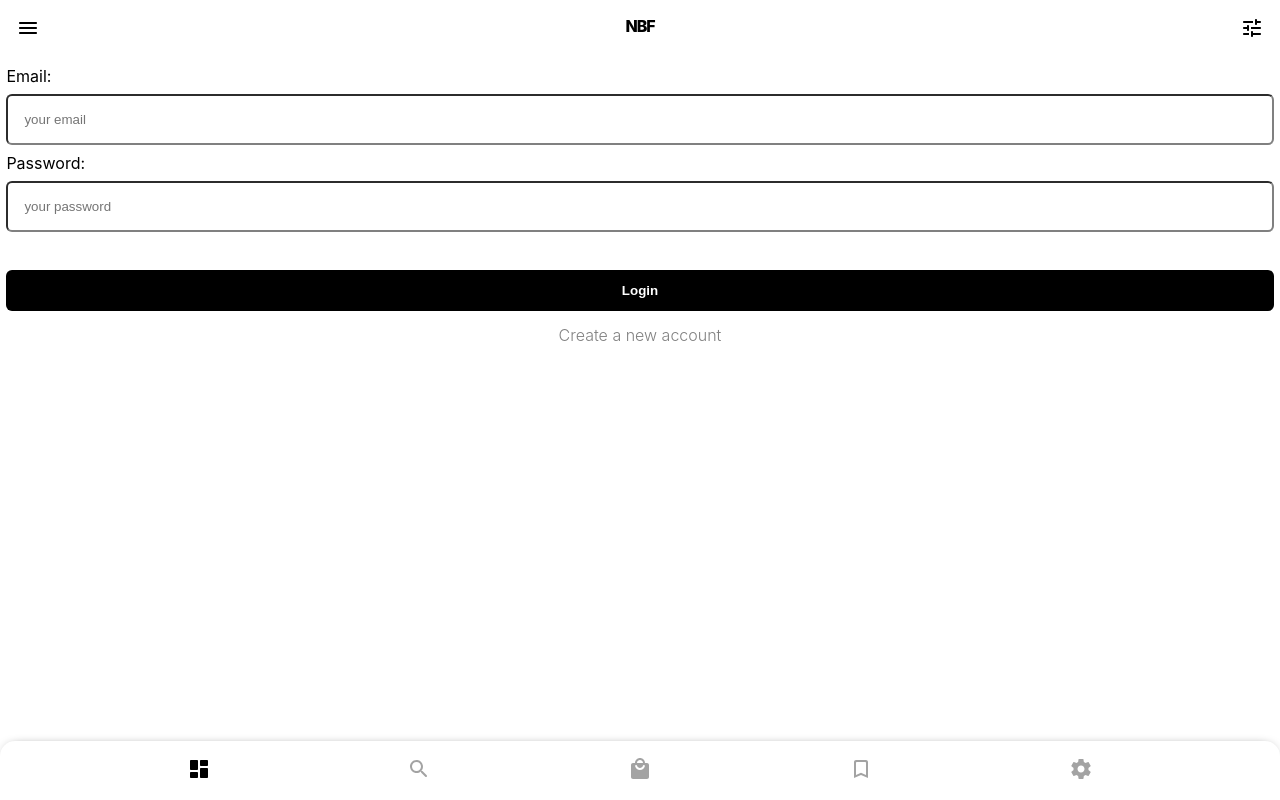
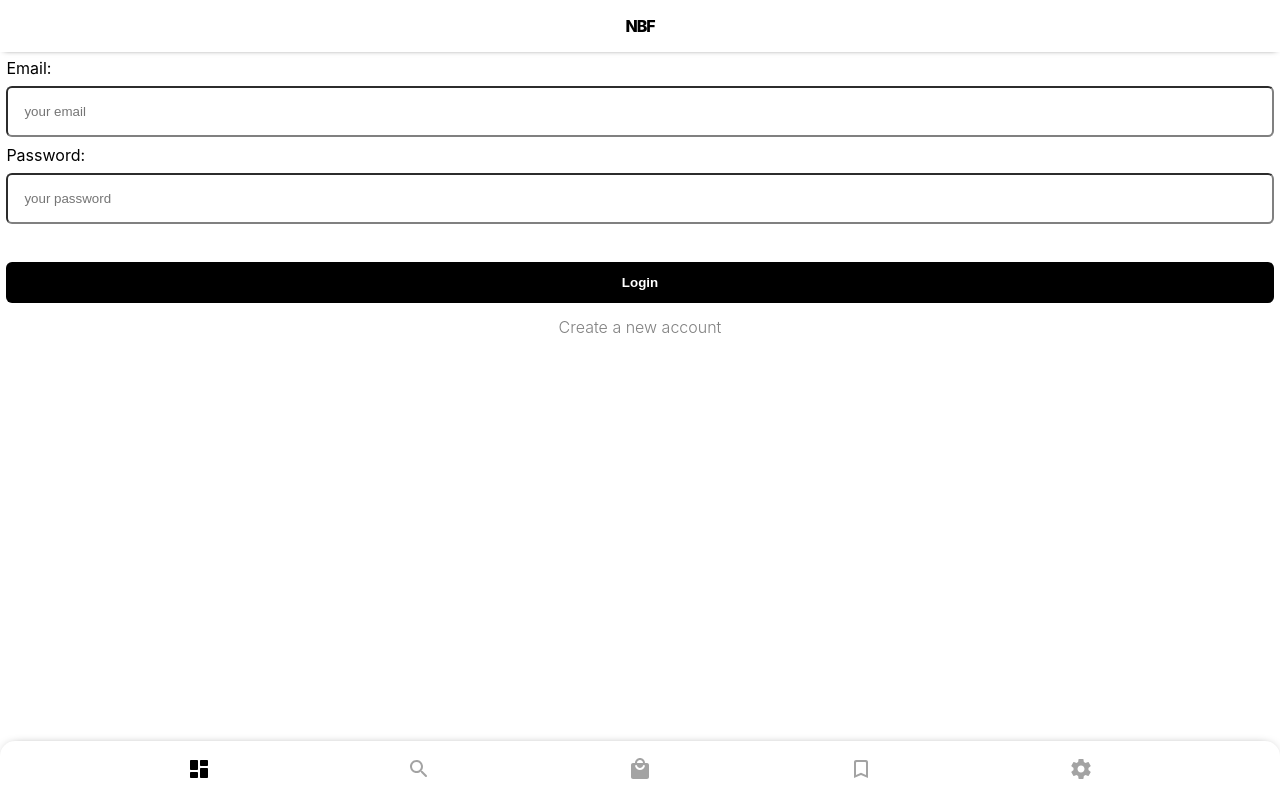
Before and after one commit to amaan-ahmad/shopcenter, a React (Create React App) app: page /login in a window 1280 px wide. Built offline with nearby package versions, Linux system fonts and the light colour scheme.

Commit message:
header update

```diff
--- a/src/components/Nav/Headers.js
+++ b/src/components/Nav/Headers.js
@@ -27,14 +27,10 @@ export function BrandHeader() {
         }}
       >
         <Grid item xs={12}>
-          <Header>
-            <HeaderItem>
-              <MenuRoundedIcon />
-            </HeaderItem>
+          <Header shadow={true}>
+            <HeaderItem>{/* <MenuRoundedIcon /> */}</HeaderItem>
             <HeaderItem>NBF</HeaderItem>
-            <HeaderItem>
-              <TuneRoundedIcon />
-            </HeaderItem>
+            <HeaderItem>{/* <TuneRoundedIcon /> */}</HeaderItem>
           </Header>
         </Grid>
       </Grid>
@@ -56,13 +52,9 @@ export function HomeHeader() {
       >
         <Grid item xs={12}>
           <Header>
-            <HeaderItem>
-              <MenuRoundedIcon />
-            </HeaderItem>
+            <HeaderItem>{/* <MenuRoundedIcon /> */}</HeaderItem>
             <HeaderItem>NBF</HeaderItem>
-            <HeaderItem>
-              <TuneRoundedIcon />
-            </HeaderItem>
+            <HeaderItem>{/* <TuneRoundedIcon /> */}</HeaderItem>
           </Header>
         </Grid>
         <Grid item xs={12}>
```
